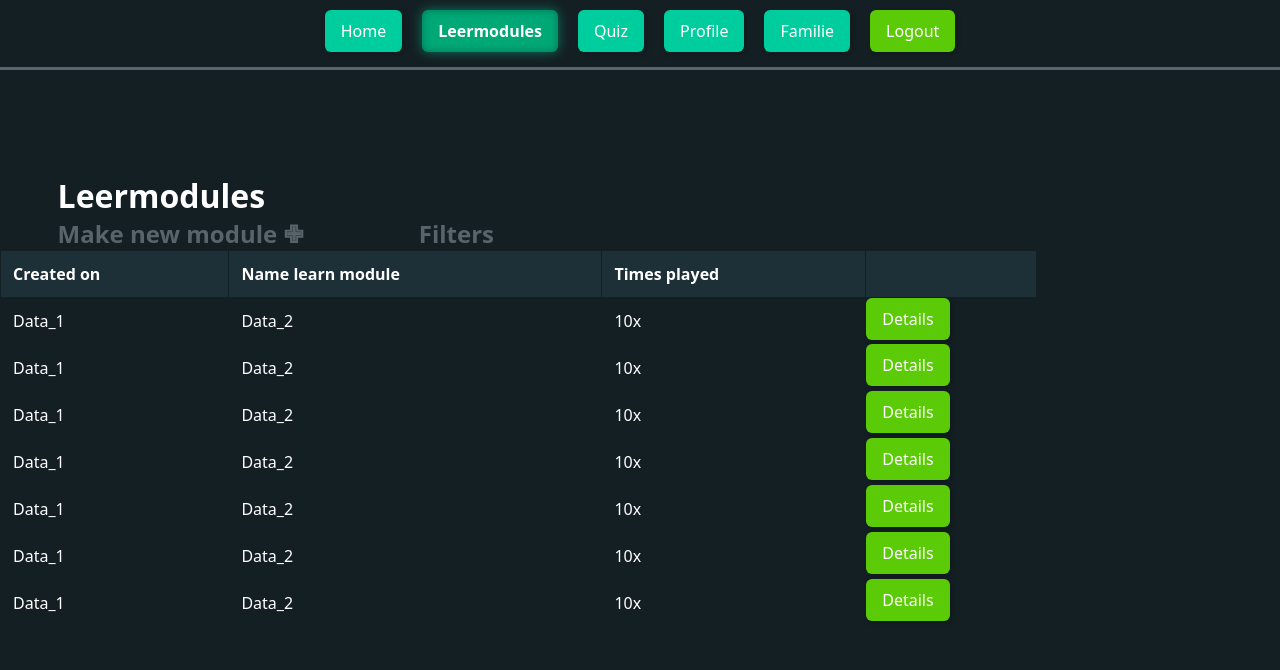
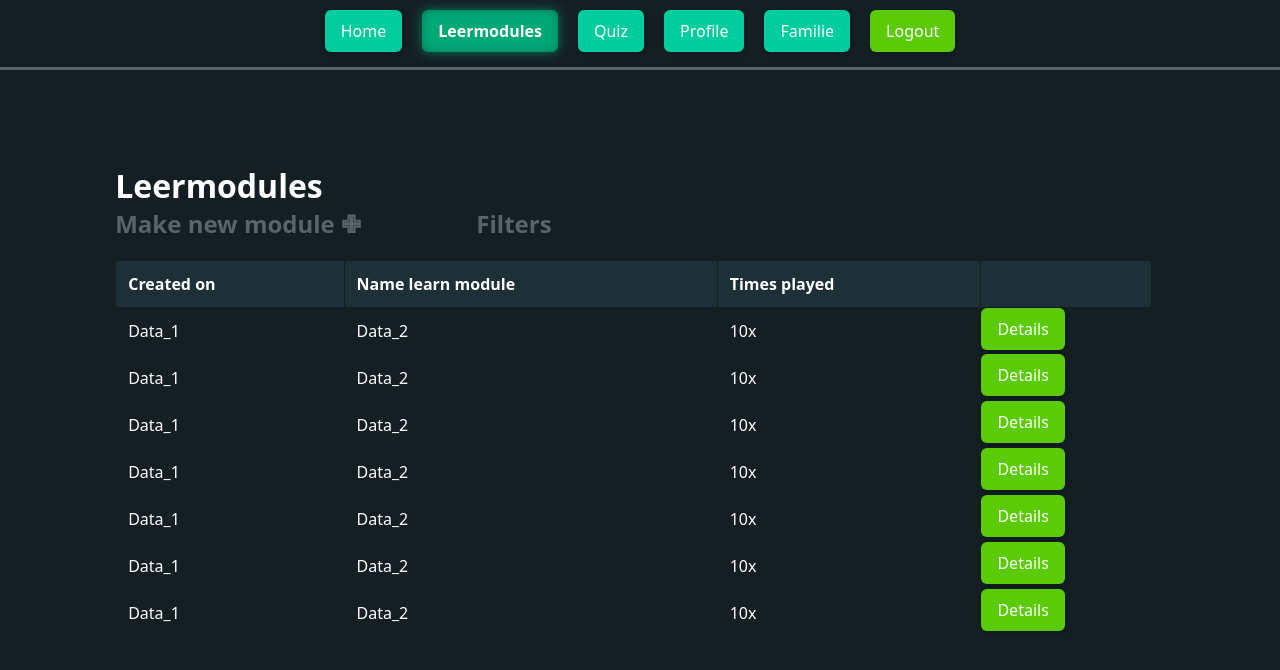
Before and after one commit to BryanBooij/TLE-3, a React (Vite) app: page /Leermodule in a window 1280 px wide. Shown: the top 670 px of the page. Built offline with nearby package versions, Linux system fonts and the light colour scheme; sample sign-in values are in the browser's storage; a web font is replaced by a local one.

Commit message:
fixed small css and layout for easier reading

```diff
--- a/src/leermodule/LeermoduleAdmin.jsx
+++ b/src/leermodule/LeermoduleAdmin.jsx
@@ -29,7 +29,6 @@ return (
                     </div>
                 </div>
             </div>
-
             <table>
                 <thead>
                 <tr>
--- a/src/leermodule/styleLeermoduleAdmin.css
+++ b/src/leermodule/styleLeermoduleAdmin.css
@@ -17,11 +17,24 @@ main{
     flex-direction: column;
 }
 
+#leermoduleContainer{
+    display: flex;
+    flex-direction: column;
+    gap: 20px;
+}
+
+#topTable{
+    width: 85%;
+    align-self: center;
+}
+
 #leermoduleContainer table {
     font-family: Arial, Helvetica, sans-serif;
     border-collapse: collapse;
     width: 90%;
     align-self: center;
+    justify-content: center;
+    margin-left: 10%;
 }
 
 #leermoduleContainer td, th {
```
Lines whose indentation alone changed are shown as unchanged.
